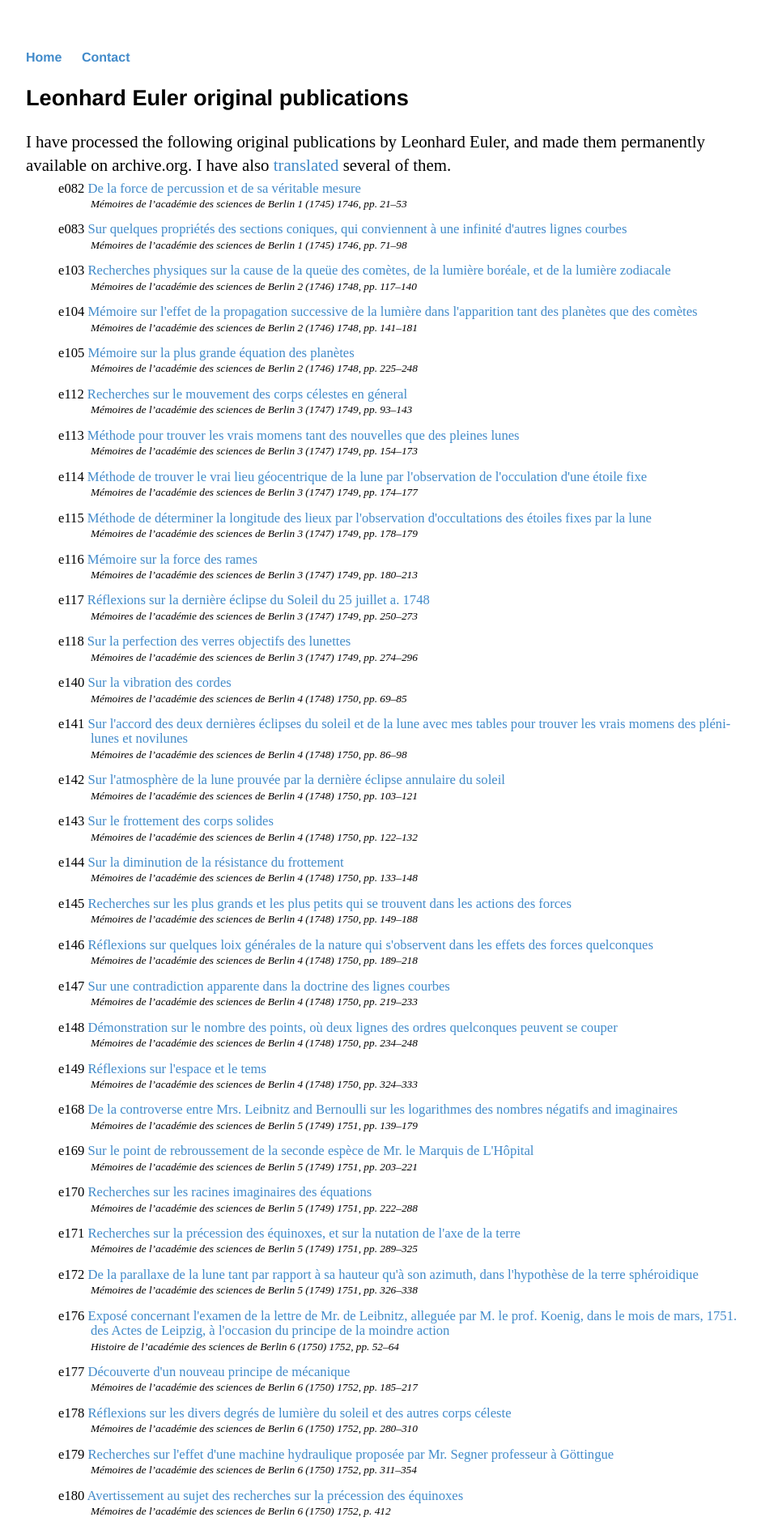
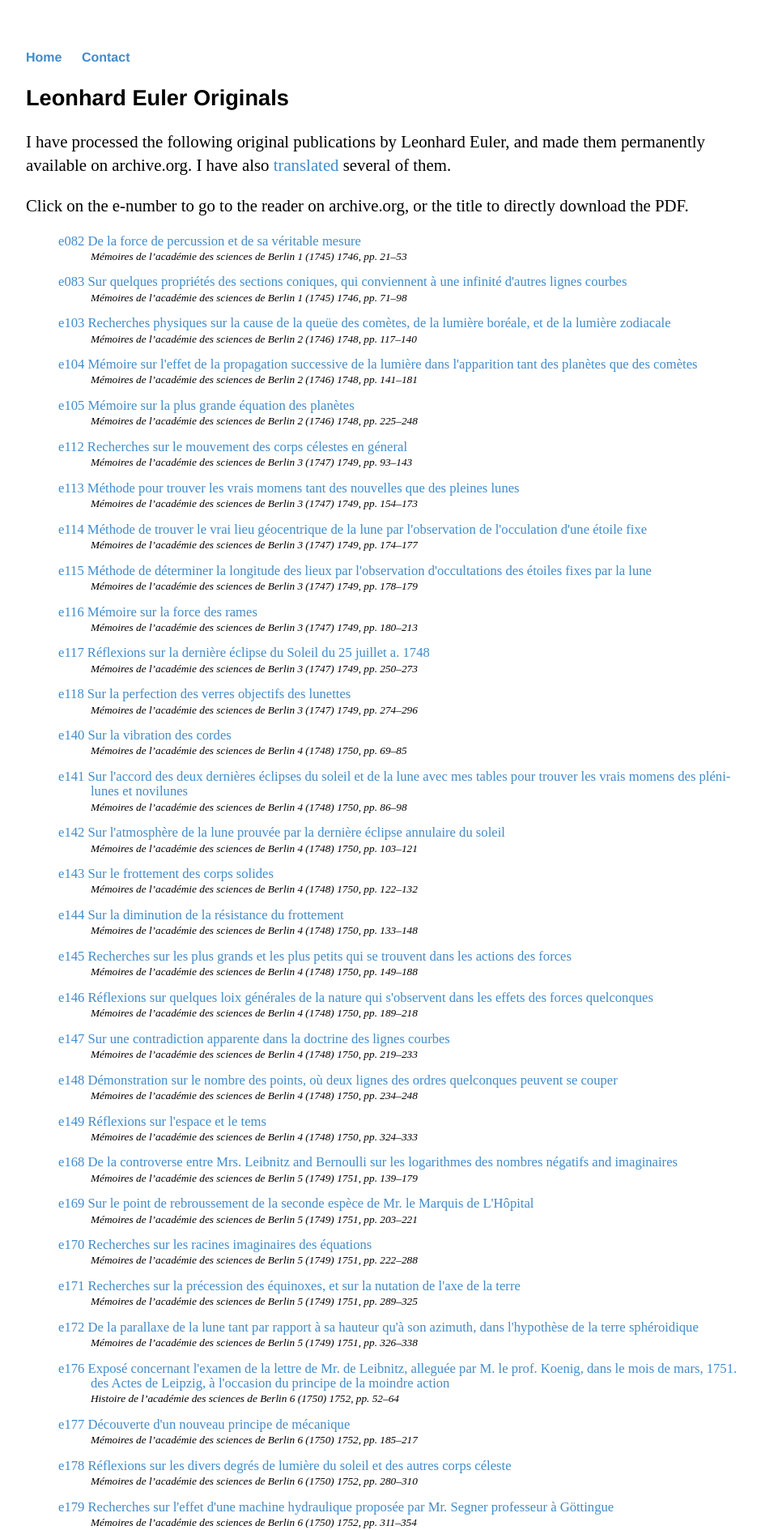
Before and after one commit to ttdoucet/ttdoucet.github.io, a Jekyll site: the page built from eulerindex/index.md, in a window 1280 px wide. Shown: the top 1889 px of the page at 81% size, without its empty margins (160-1100 px from the left). Built offline with Jekyll 4.4.1, drawn with Linux system fonts in a browser that asks for light colours.

Commit message:
Added separate viewer and pdf links on Euler Originals.

```diff
--- a/css/lambent.scss
+++ b/css/lambent.scss
@@ -6,6 +6,8 @@
   zoom: 1.0 ;
 }
 body { margin: 60px auto; width: 70%; }
+body.eulerindex { margin: 60px auto; width: 90%; }
+
 @media screen and (max-width:500px) {
   /* CSS for screens that are 320 pixels or less will be put in this section */
     body { margin: 60px auto; width: 95%; }
--- a/eulerindex/index.md
+++ b/eulerindex/index.md
@@ -3,23 +3,26 @@ layout: default
 title: Euler Index
 ---
 
-## Leonhard Euler original publications
+## Leonhard Euler Originals
 
 I have processed the following original publications
 by Leonhard Euler, and made them permanently available on archive.org.
 I have also [translated][euler-translations] several of them.
 
+Click on the e-number to go to the reader on archive.org, or
+the title to directly download the PDF.
 
+<div>
 <ul class="EulerIndex">
 {% for item in site.data.EulerIndex.EulerIndex %}
   <li>
-    {{item[0]}}
-    <a href="{{item[1].url}}"><cite>{{item[1].title}}</cite></a>
+    <a href="https://archive.org/details/euler-{{item[0]}}">{{item[0]}}</a>
+    <a href="https://archive.org/download/euler-{{item[0]}}/euler-{{item[0]}}.pdf"><cite>{{item[1].title}}</cite></a>
     <br>
     <span class="journal">{{item[1].citation | smartify}}</span>
   </li>
 {% endfor %}
 </ul>
-
+</div>
 
 [euler-translations]: /euler
```
Also changed, not shown: _layouts/embed.md (added, +20 -0 lines), _layouts/eulerindex.html (added, +31 -0 lines), _config.yml (line endings or trailing spaces).
